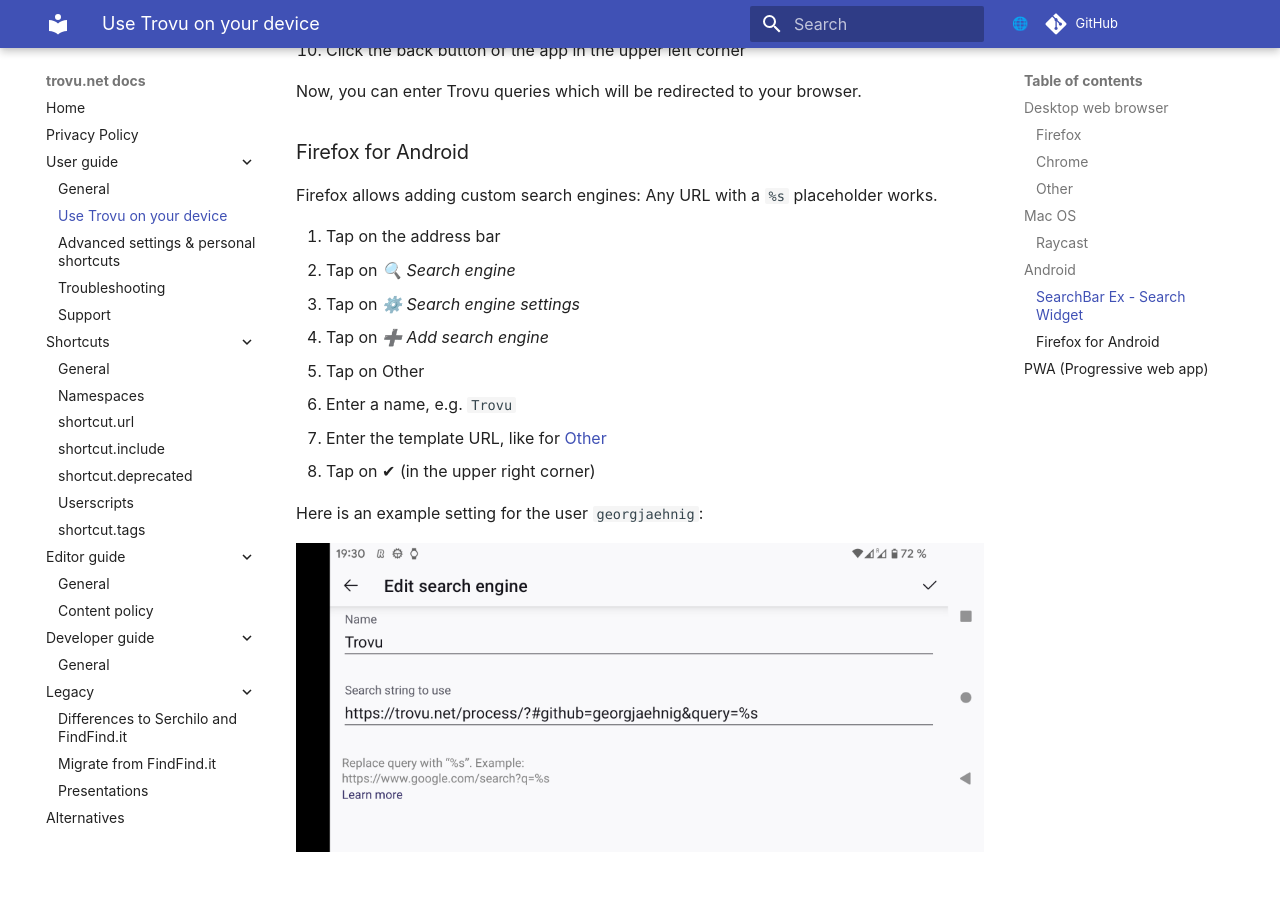
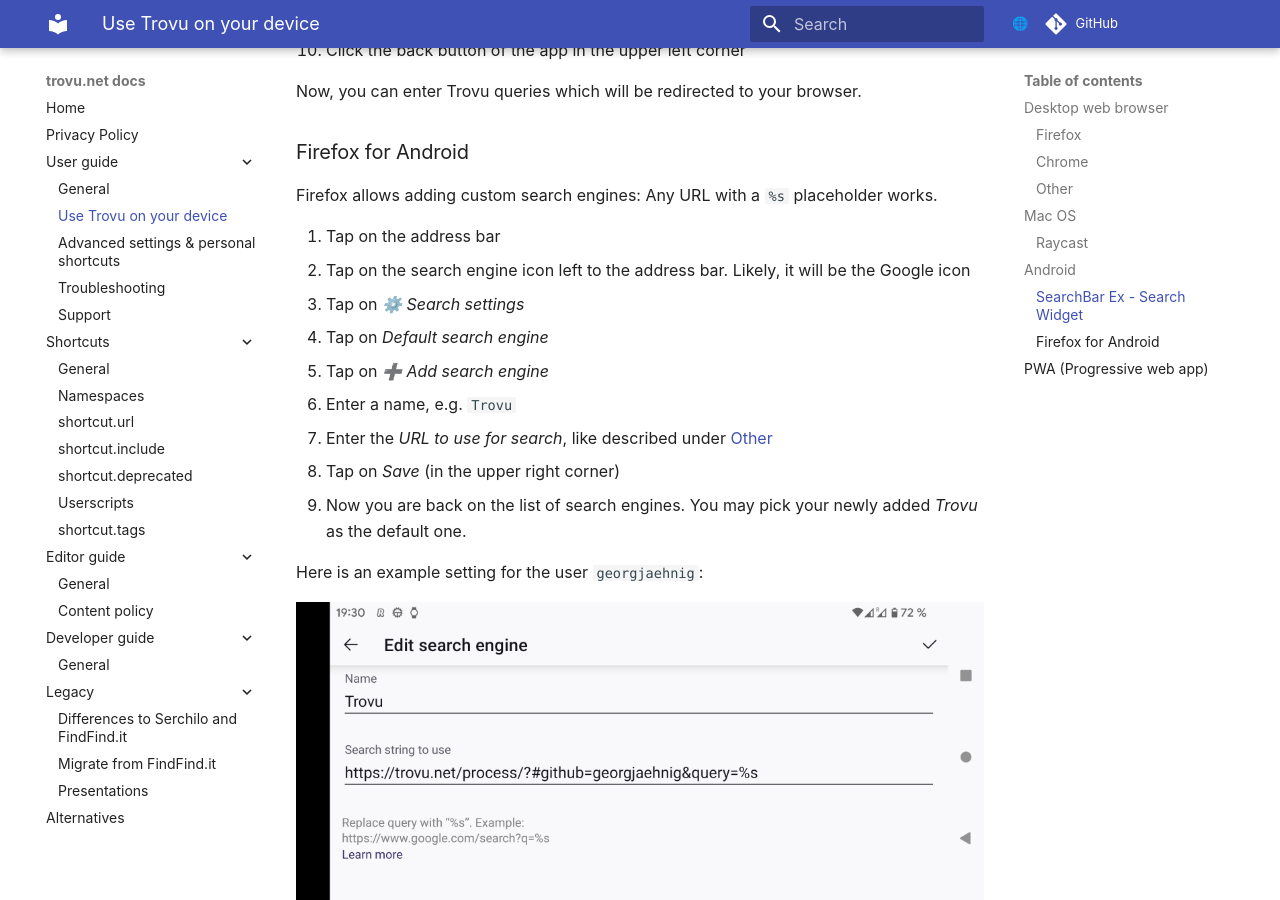
Before and after one commit to trovu/trovu, an MkDocs documentation site: the page built from docs/users/integration.md, in a window 1280 px wide and 900 px high, scrolled down 2818 px. Built offline with MkDocs 1.6.1 and Material for MkDocs 9.7.7, drawn with Linux system fonts in a browser that asks for light colours; comment, search, counter and statistics services are not loaded.

Commit message:
Updated desc for Firefox Android.

```diff
--- a/docs/users/integration.md
+++ b/docs/users/integration.md
@@ -71,13 +71,14 @@
 Firefox allows adding custom search engines: Any URL with a `%s` placeholder works.
 
 1. Tap on the address bar
-1. Tap on _🔍 Search engine_
-1. Tap on _⚙️ Search engine settings_
+1. Tap on the search engine icon left to the address bar. Likely, it will be the Google icon
+1. Tap on _⚙️ Search settings_
+1. Tap on _Default search engine_
 1. Tap on _➕ Add search engine_
-1. Tap on Other
 1. Enter a name, e.g. `Trovu`
-1. Enter the template URL, like for [Other](#other)
-1. Tap on ✔ (in the upper right corner)
+1. Enter the _URL to use for search_, like described under [Other](#other)
+1. Tap on _Save_ (in the upper right corner)
+1. Now you are back on the list of search engines. You may pick your newly added _Trovu_ as the default one.
 
 Here is an example setting for the user `georgjaehnig`:
 
```
